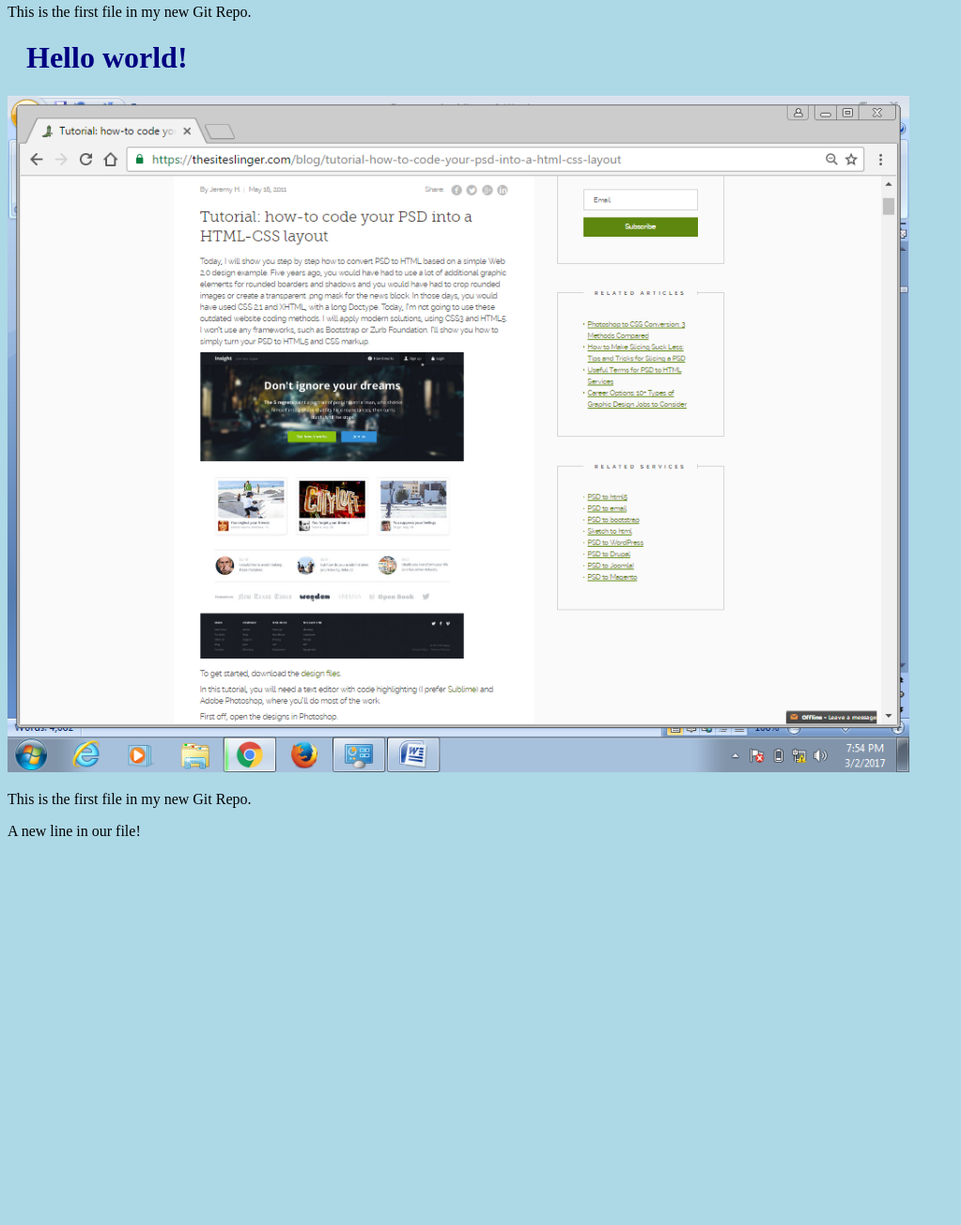
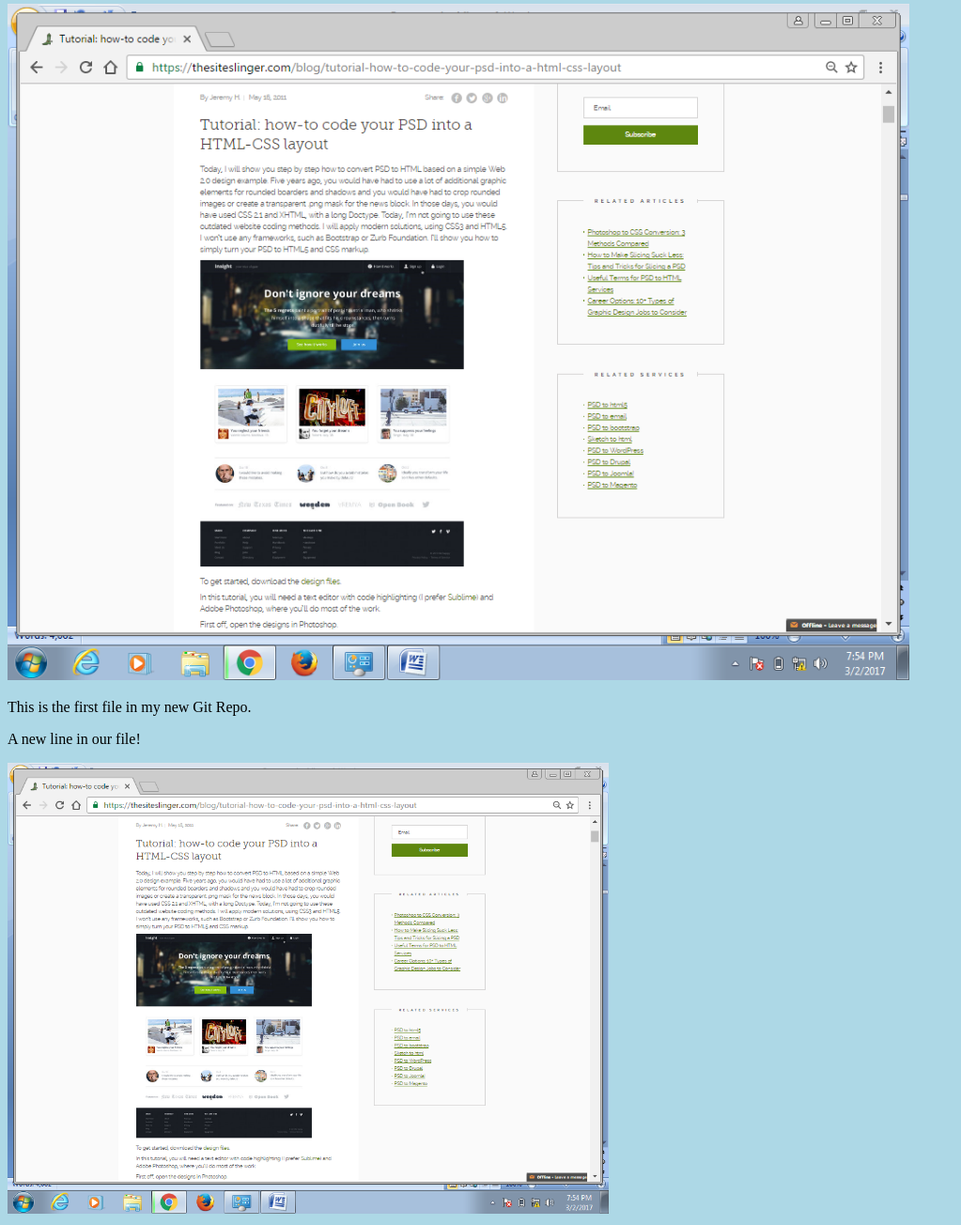
Before and after one commit to manjunathericku/myfirstrepo, a plain HTML site: page index.html in a window 1280 px wide. Shown: the part 76-1380 px from the top of the page at 94% size, without its empty margins (0-1023 px from the left). Before the commit the page ends 986 px from the top, so only its background shows below. Drawn offline with Linux system fonts and the light colour scheme.

Commit message:
added new image

```diff
--- a/index.html
+++ b/index.html
@@ -7,12 +7,10 @@
 <body>
 
 <h1>Hello world!</h1>
-<p>This is the first file in my new Git Repo.</p><h1>Hello world!</h1>
-<div><img src="img_hello_world.jpg.png" alt="Hello World from Space"
-style="width:100%;max-width:960px"></div>
+<div><img src="img_hello_world.jpg.png" alt="Hello World from Space" style="width:100%;max-width:960px"></div>
 <p>This is the first file in my new Git Repo.</p>
 <p>A new line in our file!</p>
-
+<div><img src="img_hello_git.jpg.png" alt="Hello Git" style="width:100%;max-width:640px"></div>
 
 </body>
 </html>
```
Also changed, not shown: img_hello_git.jpg.png (added).
